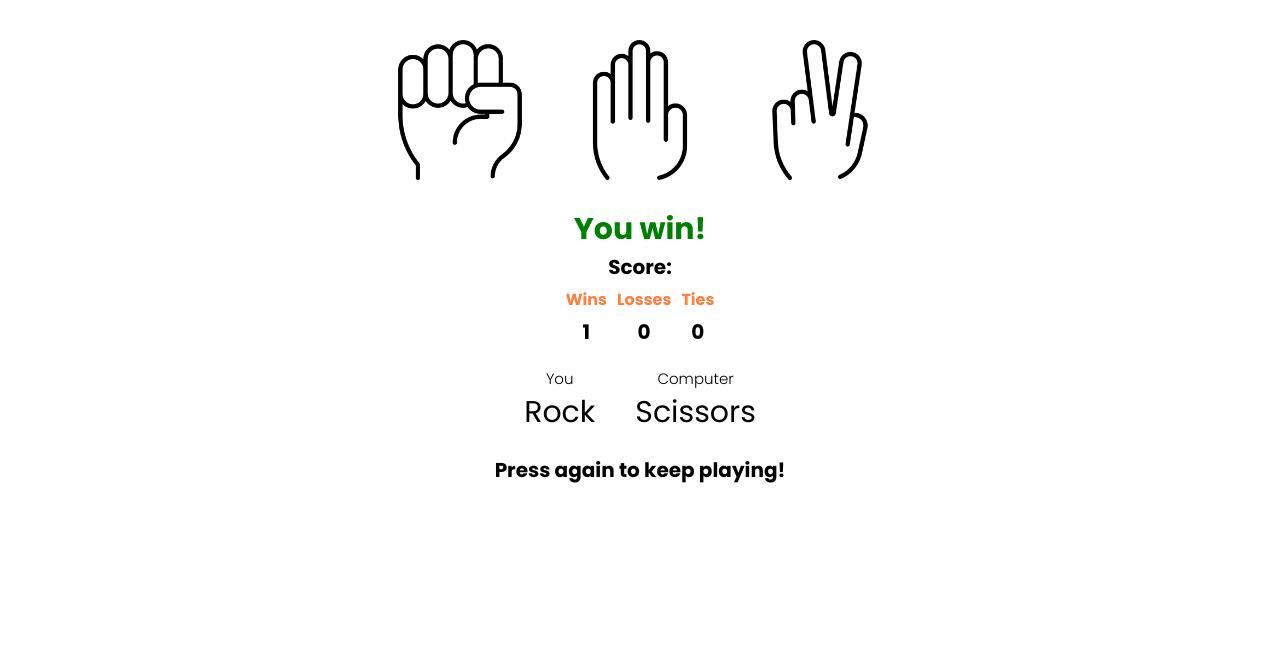
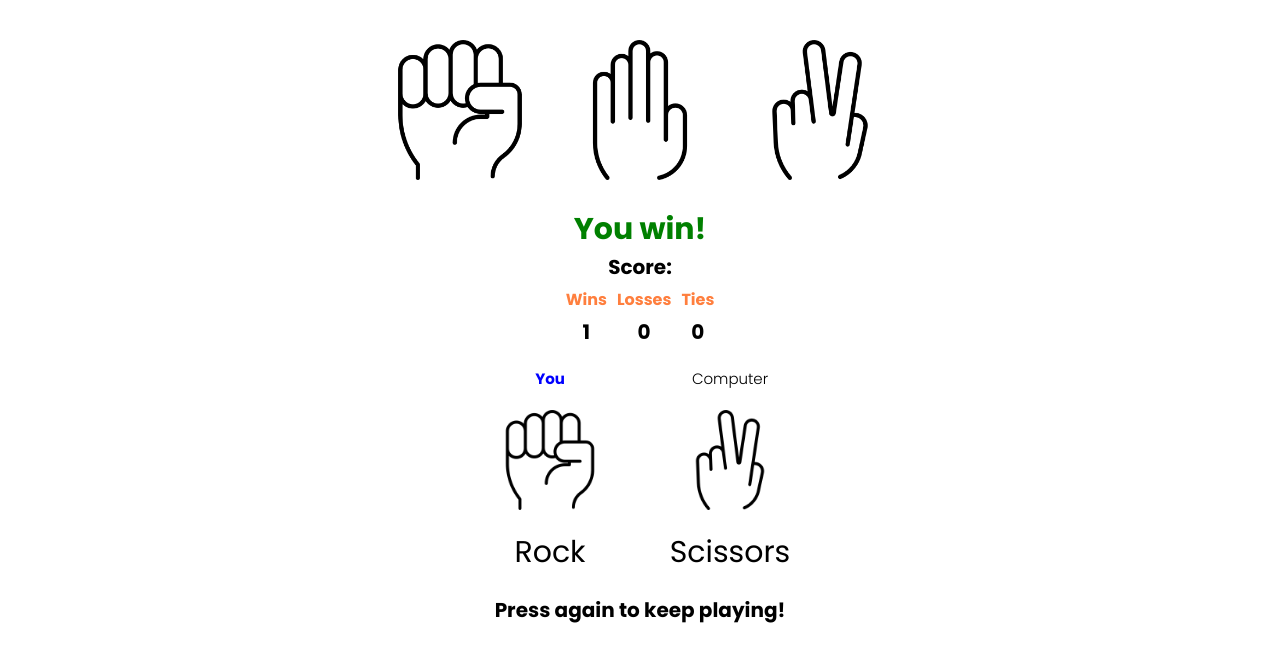
Before and after one commit to paulinadaciuk03/Rock-Paper-Scissors-game, a plain HTML site: page index.html in a window 1280 px wide. Both pictures are taken after a click on the element 460 px from the left and 188 px from the top of the page. Shown: the part 75-736 px from the top of the page. Drawn offline with Linux system fonts and the light colour scheme.

Commit message:
added pictures to the moves picked by computer and player

```diff
--- a/index.html
+++ b/index.html
@@ -46,10 +46,12 @@
         <div class="moves-show">
             <div class="moves-show-move">
                 <h1 class="js-picked-player"></h1>
+                <img src="" alt="" class="js-player-move-img">
                 <p class="js-player-move"></p>
             </div>
             <div class="moves-show-move">
                 <h1 class="js-picked-computer"></h1>
+                <img src="" alt="" class="js-computer-move-img">
                 <p class="js-computer-move"></p>
             </div>
         </div>
--- a/script.js
+++ b/script.js
@@ -10,6 +10,10 @@ let score = JSON.parse(localStorage.getItem('score')) || {
     losses: 0,
     ties: 0
 };
+
+document.addEventListener('DOMContentLoaded', function() {
+    hideResultImages();
+});
 
 updateScoreElement();
 
@@ -66,6 +70,10 @@ function playGame(playerMove) {
     computerPickElement.innerHTML = 'Computer';
     document.querySelector('.js-player-move').innerHTML = `${playerMove}`;
     document.querySelector('.js-computer-move').innerHTML = `${computerMove}`;
+    document.querySelector('.js-player-move-img').src = `/images/${playerMove}.png`
+    document.querySelector('.js-computer-move-img').src = `/images/${computerMove}.png`
+
+    showResultImages();
 
     startTextElement.innerHTML = 'Press again to keep playing!';
 
@@ -94,6 +102,7 @@ function resetScore() {
     document.querySelector('.js-player-move').innerHTML = '';
     document.querySelector('.js-computer-move').innerHTML = '';
 
+    hideResultImages();
 }
 
 function changeResultColor(){
@@ -111,3 +120,15 @@ function changeResultColor(){
         result.classList.remove('result-win');
     }
 }
+
+
+
+function hideResultImages(){
+    document.querySelector('.js-computer-move-img').style.display = 'none';
+    document.querySelector('.js-player-move-img').style.display = 'none';
+}
+
+function showResultImages(){
+    document.querySelector('.js-computer-move-img').style.display='block';
+    document.querySelector('.js-player-move-img').style.display='block';
+}
--- a/style.css
+++ b/style.css
@@ -144,8 +144,20 @@
     font-size: 30px;
 }
 
+
 .js-picked-player, .js-picked-computer{
     font-size: 15px;
     font-weight: 300;
     margin-top: 20px;
 }
+
+.js-picked-player{
+    color: blue;
+    font-weight: bold;
+}
+
+.js-player-move-img, .js-computer-move-img{
+    width: 100px;
+    height: 100px;
+    margin: 20px;
+}
```
